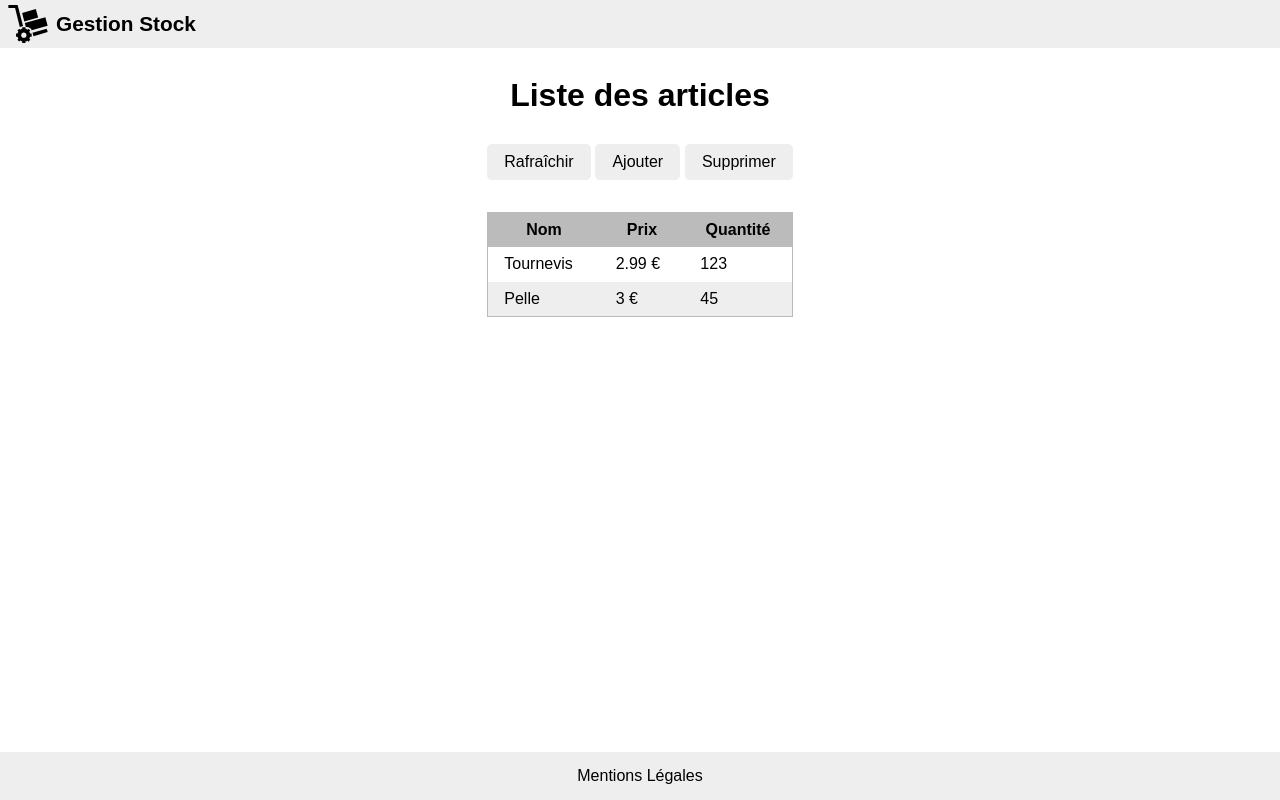
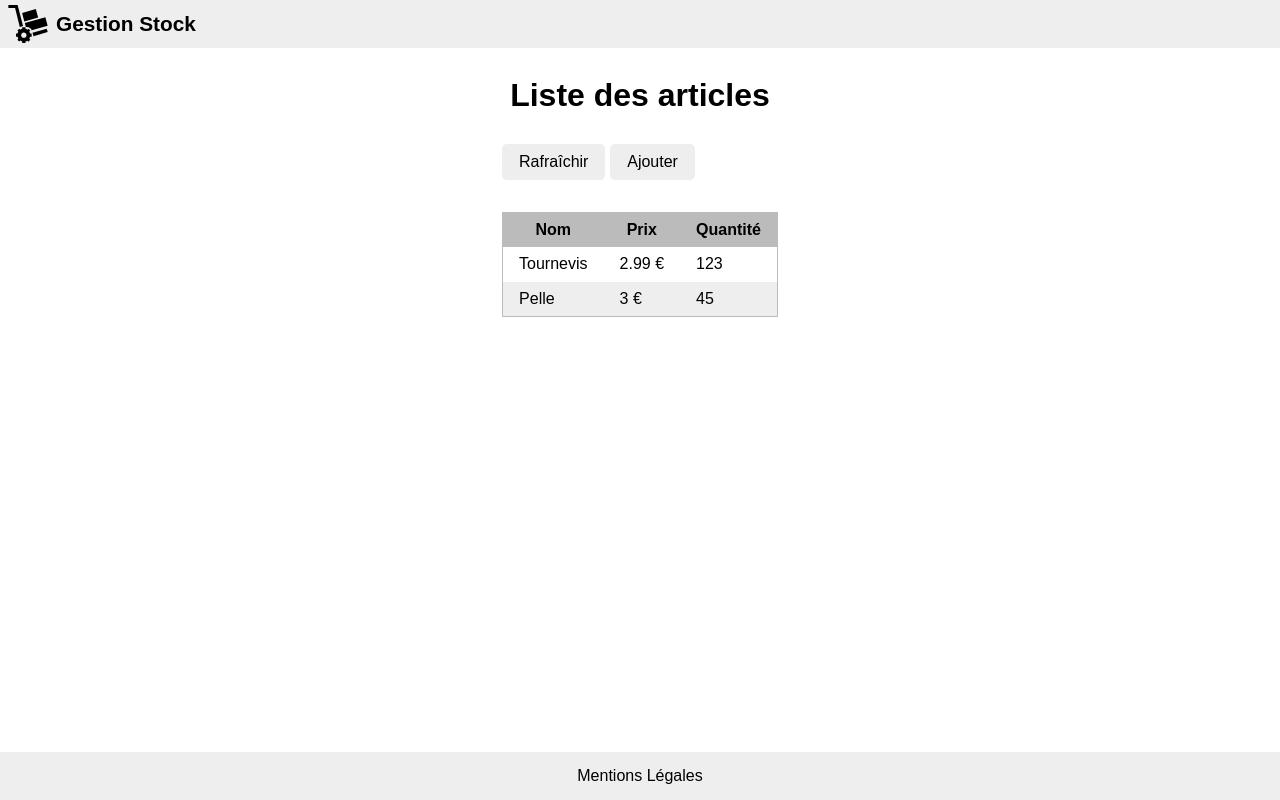
Before and after one commit to jlg-formation/agu-dec-2022, an Angular app in the folder front/: page /stock in a window 1280 px wide. Built offline with nearby package versions, Linux system fonts and the light colour scheme.

Commit message:
dev: added hidden or ngIf on suppress btn

```diff
--- a/front/src/app/stock/stock.component.html
+++ b/front/src/app/stock/stock.component.html
@@ -4,7 +4,7 @@
     <nav>
       <button (click)="refresh()">Rafraîchir</button>
       <a class="button" routerLink="add">Ajouter</a>
-      <button>Supprimer</button>
+      <button [hidden]="selectedArticles.size === 0">Supprimer</button>
     </nav>
     <table>
       <thead>
```
